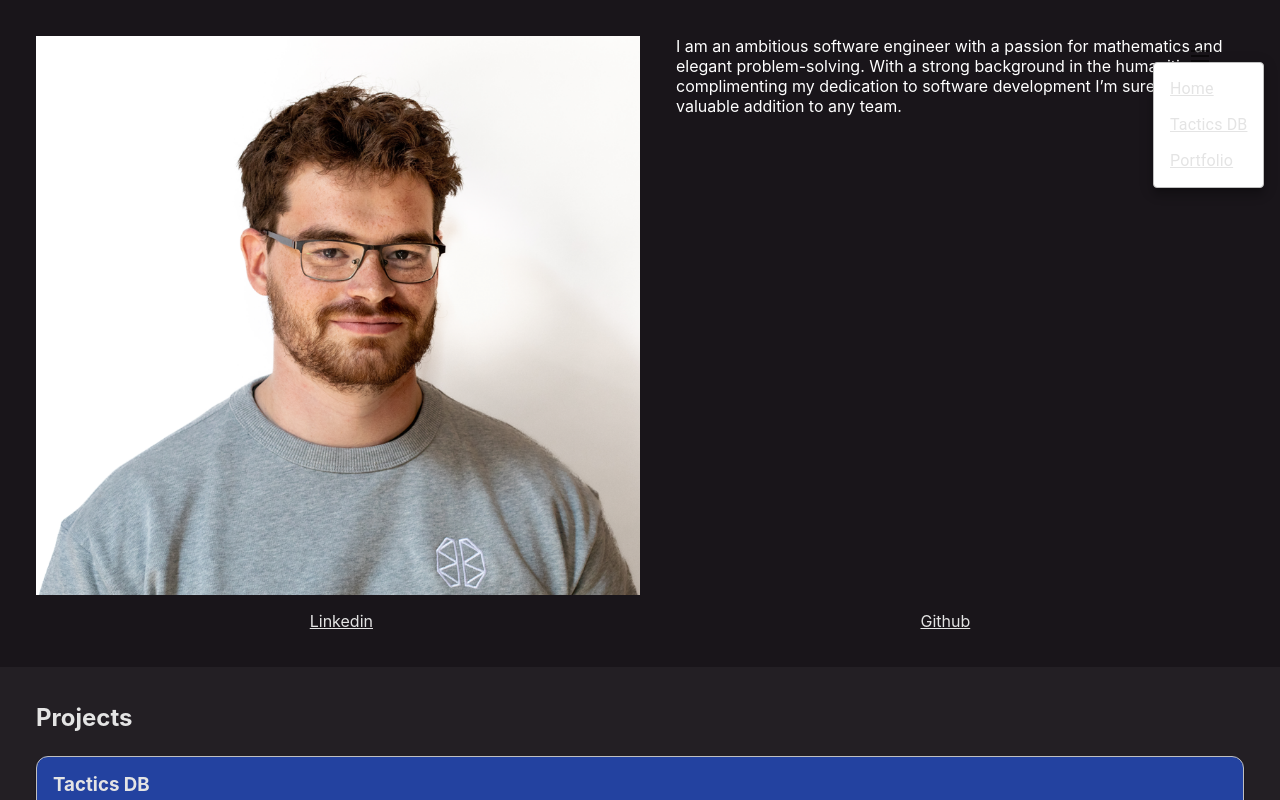
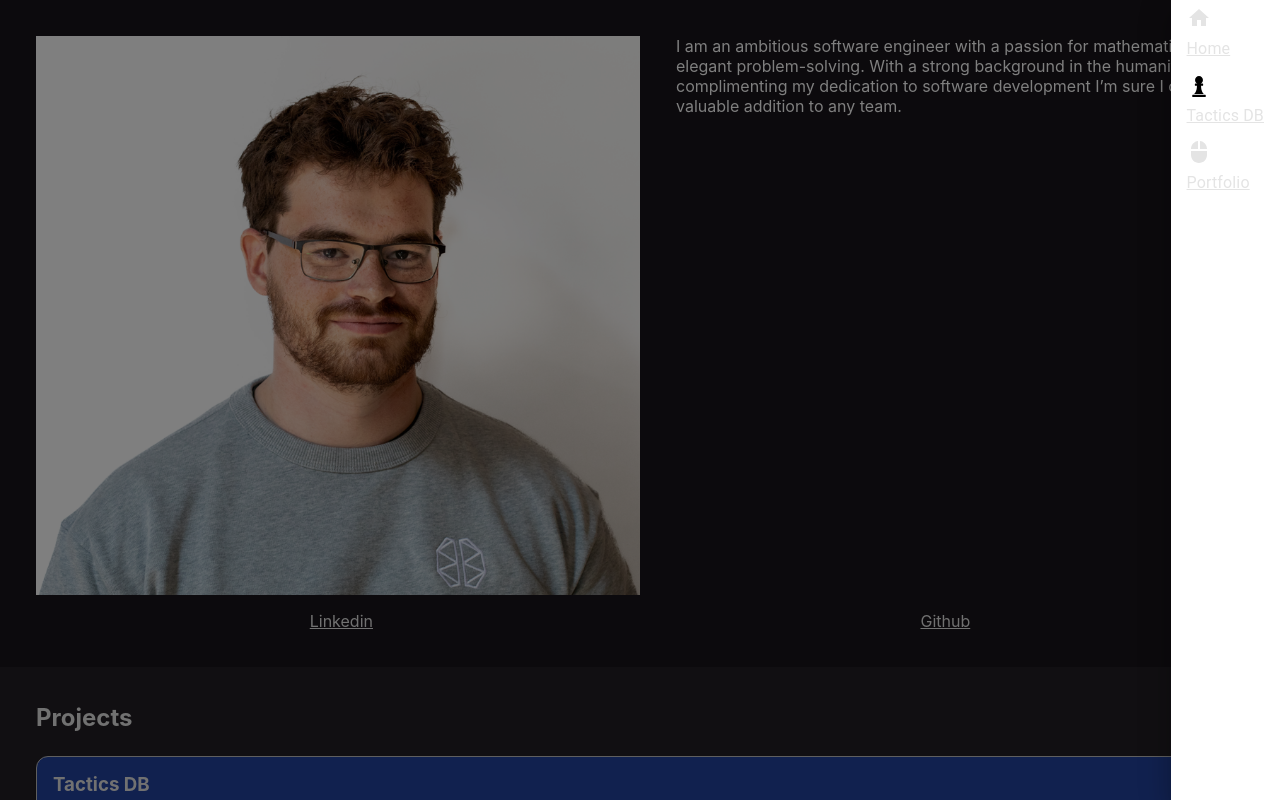
Before and after one commit to zringwood/portfolio-website, a React (Create React App) app: page / in a window 1280 px wide. Both pictures are taken after a click on the button 1200 px from the left and 56 px from the top of the page. Shown: the top 800 px of the page. Built offline with nearby package versions, Linux system fonts and the light colour scheme; the HTML template or start-up script is replaced by a standard one.

Commit message:
Converted navmenu to use MUI entirely

```diff
--- a/src/App.js
+++ b/src/App.js
@@ -8,7 +8,11 @@ function App() {
   return (
     <ThemeProvider theme={theme}>
     <BrowserRouter>
-    <NavigationMenu />
+    <NavigationMenu sx={{
+      zIndex: 20,
+     position: "fixed",
+         right: "5%",
+         top: "5%",}}/>
     <Routes>
       <Route path="/" element={<Biography />}/>
       <Route path="/tactics" element={<Tactics projectURL={"https://tactics.zacharyringwood.com"}/>}/>
--- /dev/null
+++ b/src/assets/ChessIcon.jsx
@@ -0,0 +1,9 @@
+import {  SvgIcon } from '@mui/material';
+
+export default function Chess(){
+
+    return (
+    <SvgIcon ><svg xmlns="http://www.w3.org/2000/svg" viewBox="0 0 320 512">
+        <path d="M264 448H56s60-42.743 60-176H84c-6.627 0-12-5.373-12-12v-24c0-6.627 5.373-12 12-12h40.209C95.721 210.56 76 181.588 76 148c0-46.392 37.608-84 84-84s84 37.608 84 84c0 33.588-19.721 62.56-48.209 76H236c6.627 0 12 5.373 12 12v24c0 6.627-5.373 12-12 12h-32c0 133.257 60 176 60 176zm28 16H28c-6.627 0-12 5.373-12 12v24c0 6.627 5.373 12 12 12h264c6.627 0 12-5.373 12-12v-24c0-6.627-5.373-12-12-12z"/></svg></SvgIcon>
+    )
+}
--- a/src/components/NavigationMenu/NavigationMenu.jsx
+++ b/src/components/NavigationMenu/NavigationMenu.jsx
@@ -1,36 +1,39 @@
 import IconButton from '@mui/material/IconButton';
 import MenuIcon from '@mui/icons-material/Menu';
-import Menu from '@mui/material/Menu';
 import MenuItem from '@mui/material/MenuItem';
+import { Box, Drawer, Typography } from '@mui/material';
 import { useState } from "react";
 import { Link } from "react-router-dom";
-import "./NavigationMenu.scss"
+import {Home, Mouse } from '@mui/icons-material';
+import Chess from '../../assets/ChessIcon';
 
 function NavigationMenu() {
-    const [anchorEl, setAnchorEl] = useState(false)
+    const [isOpen, setIsOpen] = useState(false)
     const handleClose = () => {
-        setAnchorEl(null);
+        setIsOpen(false);
       };
-      const open = !!anchorEl;
-    return <div className="sidebar">
-        <IconButton className="sidebar__activate" id="hamburger-button" onClick={(e) => setAnchorEl(e.target)} >
+    return <Box sx={{
+      position:'fixed',
+      zIndex:"20",
+      right:'5%',
+      top:'5%',
+      borderRadius:"50%",
+      }}>
+        <IconButton sx={{backgroundColor:"secondary.dark"}} className="sidebar__activate" id="hamburger-button" onClick={() => setIsOpen(!isOpen)} >
             <MenuIcon />
         </IconButton>
 
-        <Menu
+        <Drawer
         id="navmenu"
-        anchorEl={anchorEl}
-        open={open}
+        anchor={'right'}
+        open={isOpen}
         onClose={handleClose}
-        MenuListProps={{
-          'aria-labelledby': 'hamburger-button',
-        }}
       >
-        <MenuItem onClick={handleClose}><Link to='/'>Home</Link></MenuItem>
-        <MenuItem onClick={handleClose}><Link to='/tactics'>Tactics DB</Link></MenuItem>
-        <MenuItem onClick={handleClose}><Link to='/portfolio'>Portfolio</Link></MenuItem>
-      </Menu>
-        </div>
+        <MenuItem onClick={handleClose}><Link to='/'><Home /> <Typography>Home</Typography></Link></MenuItem>
+        <MenuItem onClick={handleClose}><Link to='/tactics'><Chess /><Typography>Tactics DB</Typography></Link></MenuItem>
+        <MenuItem onClick={handleClose}><Link to='/portfolio'><Mouse /><Typography>Portfolio</Typography></Link></MenuItem>
+      </Drawer>
+      </Box>
 
 }
 
--- a/src/components/NavigationMenu/NavigationMenu.scss
+++ /dev/null
@@ -1,41 +0,0 @@
-@use '../../styles/partials' as *;
-@use '../../styles/colors' as *;
-.MuiMenu-paper{
-    background-color: $foreground;
-    color:$text;
-    border: 1px solid $divider;
-    border-radius: 20px;
-}
-.sidebar{
-    z-index: 20;
-    position: fixed;
-        right: 5%;
-        top: 5%;
-    &__activate{
-        border-radius: 50%;
-        outline: none;
-        border: none;
-        position: absolute;
-        right: 0;
-        top: 0;
-        width: 2rem;
-        height: 2rem;
-        color:$text;
-
-    }
-    &__dropdown{
-        background-color: $foreground;
-        color:$text;
-        border: 1px solid $divider;
-        border-radius: 20px;
-    }
-    &__link{
-        padding: 0.5rem;
-        background-color: grey;
-        border-radius: 4px;
-        text-decoration: none;
-    }
-    &__link:hover{
-        background-color: darkgray;
-    }
-}
```
